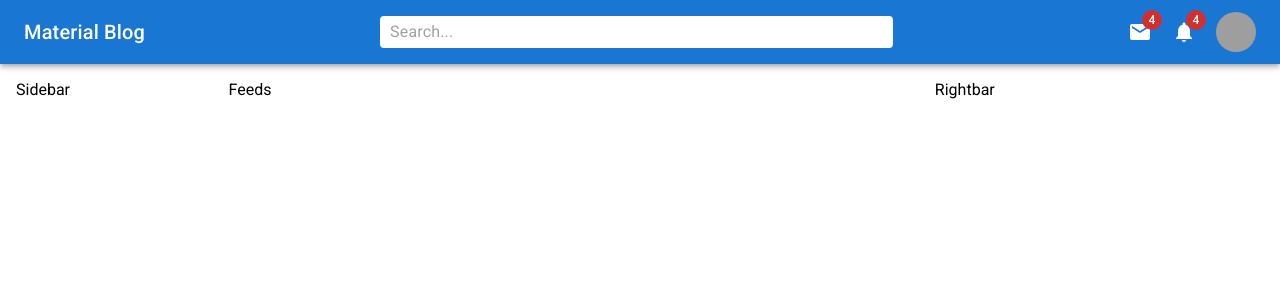
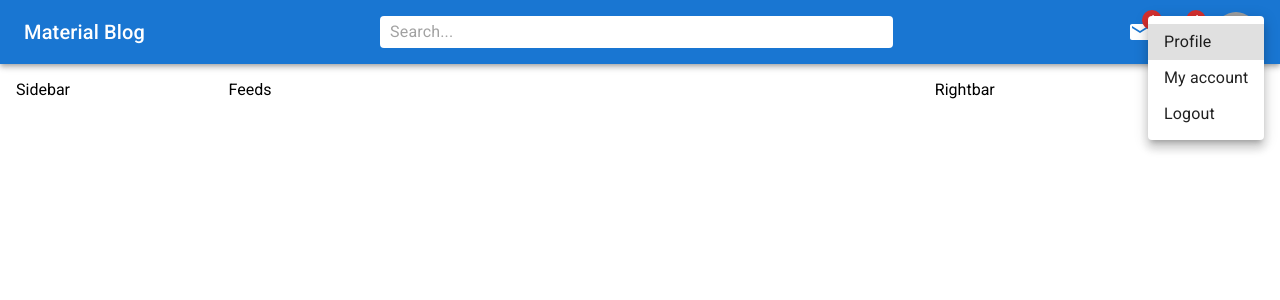
Before and after one commit to bahaayoussof/material-template, a React (Create React App) app: page / in a window 1280 px wide. Both pictures are taken after a click on the element 1235 px from the left and 32 px from the top of the page. Shown: the top 300 px of the page. Built offline with nearby package versions, Linux system fonts and the light colour scheme; grey boxes are pictures that could not be loaded.

Commit message:
Add profile menu

```diff
--- a/src/components/Navbar.js
+++ b/src/components/Navbar.js
@@ -1,3 +1,4 @@
+import React, { useState } from "react";
 import { Email, Notifications, RssFeed } from "@mui/icons-material";
 import {
 	AppBar,
@@ -5,11 +6,12 @@ import {
 	Badge,
 	Box,
 	InputBase,
+	Menu,
+	MenuItem,
 	styled,
 	Toolbar,
 	Typography,
 } from "@mui/material";
-import React from "react";
 
 const StyledToolbar = styled(Toolbar)(({ theme }) => ({
 	display: "flex",
@@ -42,6 +44,7 @@ const UserBox = styled(Box)(({ theme }) => ({
 }));
 
 const Navbar = () => {
+	const [toggleMenu, setToggleMenu] = useState(false);
 	return (
 		<AppBar position="sticky">
 			<StyledToolbar>
@@ -59,13 +62,35 @@ const Navbar = () => {
 					<Badge badgeContent={4} color="error">
 						<Notifications />
 					</Badge>
-					<Avatar src="https://images.pexels.com/photos/7422160/pexels-photo-7422160.jpeg?auto=compress&cs=tinysrgb&w=1600" />
+					<Avatar
+						onClick={e => setToggleMenu(true)}
+						src="https://images.pexels.com/photos/7422160/pexels-photo-7422160.jpeg?auto=compress&cs=tinysrgb&w=1600"
+					/>
 				</Icons>
-				<UserBox>
+				<UserBox onClick={e => setToggleMenu(true)}>
 					<Avatar src="https://images.pexels.com/photos/7422160/pexels-photo-7422160.jpeg?auto=compress&cs=tinysrgb&w=1600" />
 					<Typography variant="span">John</Typography>
 				</UserBox>
 			</StyledToolbar>
+
+			<Menu
+				id="demo-menu"
+				aria-labelledby="demo-button"
+				open={toggleMenu}
+				onClose={e => setToggleMenu(false)}
+				anchorOrigin={{
+					vertical: "top",
+					horizontal: "right",
+				}}
+				transformOrigin={{
+					vertical: "top",
+					horizontal: "left",
+				}}
+			>
+				<MenuItem>Profile</MenuItem>
+				<MenuItem>My account</MenuItem>
+				<MenuItem>Logout</MenuItem>
+			</Menu>
 		</AppBar>
 	);
 };
```
